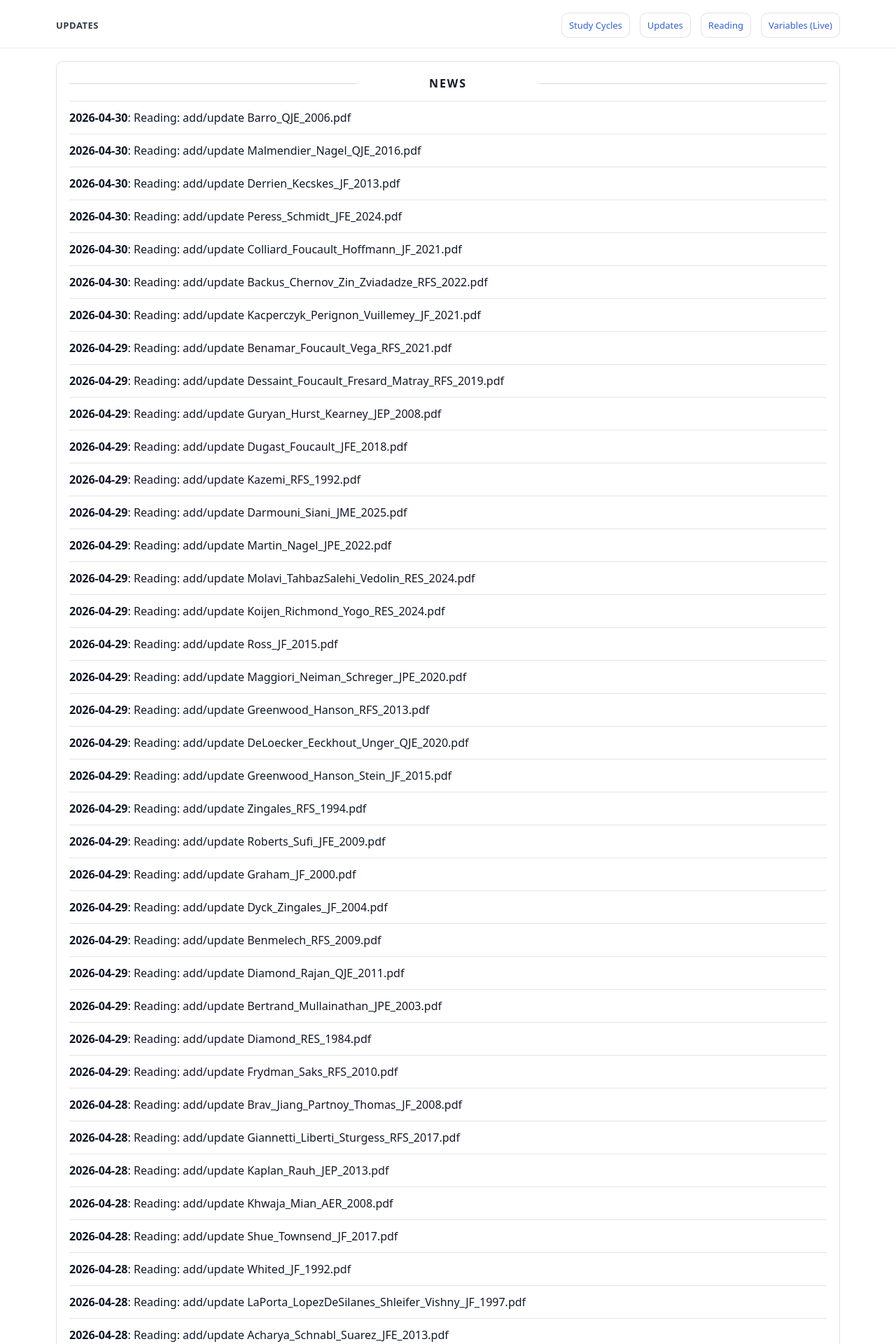
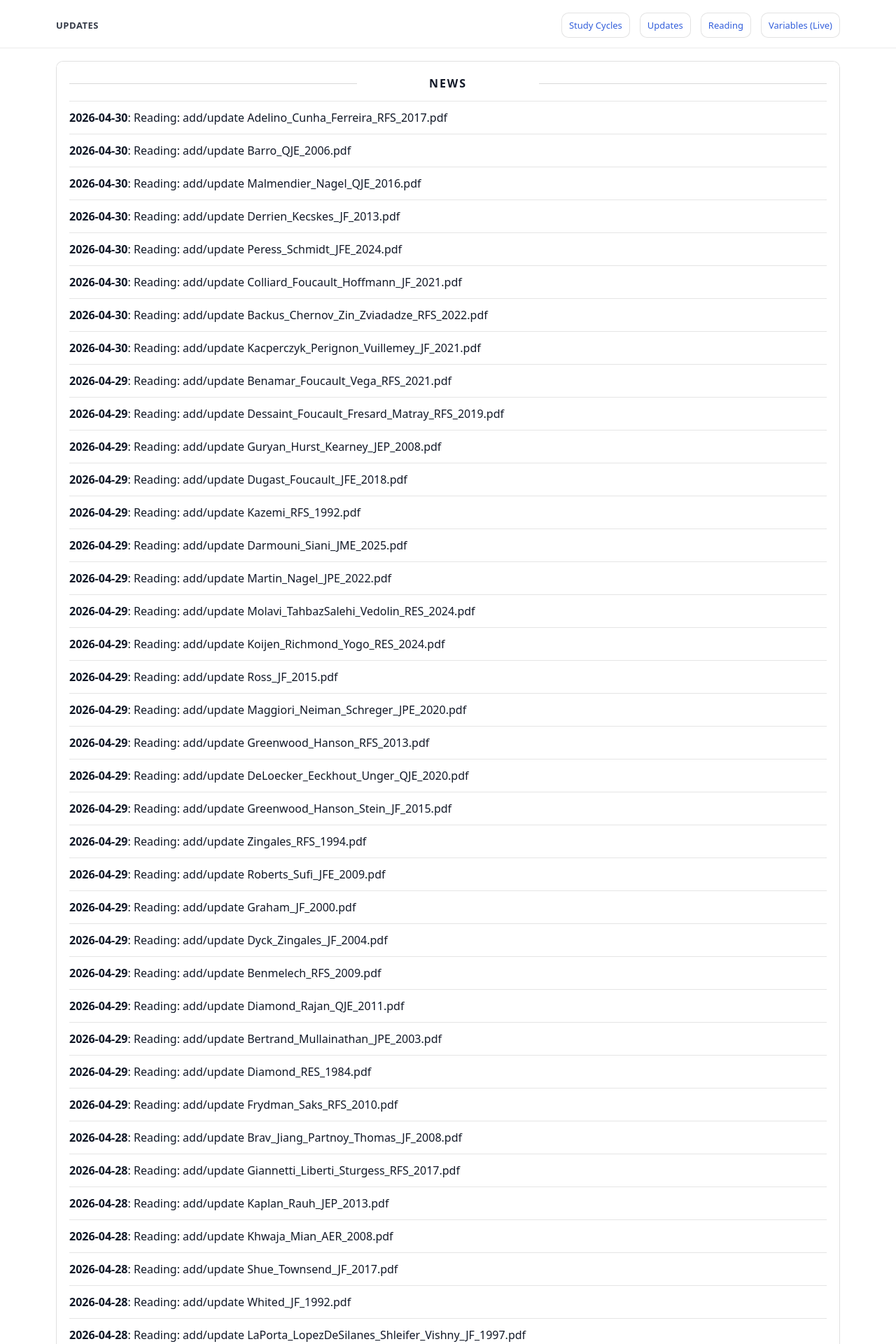
Before and after one commit to yaxinzn/study-archive, a Jekyll site: the page built from updates/index.md, in a window 1280 px wide. Shown: the top 1920 px of the page at 70% size. Built offline with Jekyll 4.4.1, drawn with Linux system fonts in a browser that asks for light colours; some of the changed text lies outside the part shown.

Commit message:
chore: update NEWS feed

```diff
--- a/_data/news.yml
+++ b/_data/news.yml
@@ -1,4 +1,7 @@
 # Auto-generated update history (sorted newest -> oldest). Do not edit manually.
+- ts: "1777540779"
+  date: "2026-04-30"
+  title: "Reading: add/update Adelino_Cunha_Ferreira_RFS_2017.pdf"
 - ts: "1777538168"
   date: "2026-04-30"
   title: "Reading: add/update Barro_QJE_2006.pdf"
```
